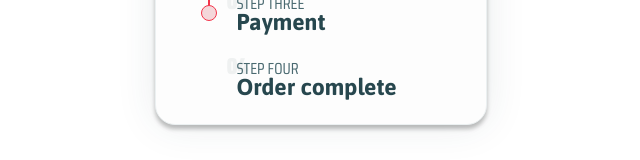
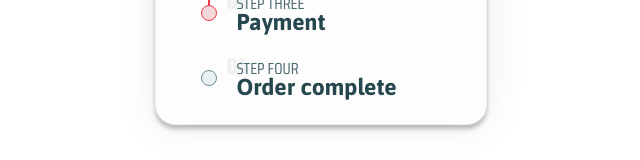
Before and after one commit to jmaloon/overhaul-front-end-test, a React (Vite) app: page / in a window 1280 px wide. Shown: the part 419-579 px from the top of the page, without its empty margins (319-959 px from the left). Built offline with nearby package versions, Linux system fonts and the light colour scheme.

Commit message:
add default state circle indicator

```diff
--- a/src/Step.tsx
+++ b/src/Step.tsx
@@ -1,6 +1,7 @@
 import "./Step.css";
 import stepCompletedSrc from "./assets/step-completed.svg";
 import stepCurrentSrc from "./assets/step-current.svg";
+import stepDefaultSrc from "./assets/step-default.svg";
 
 type StepProps = {
   stepNumber: number;
@@ -25,9 +26,17 @@ export default function Step({
             src={stepCompletedSrc}
           />
         ) : state === "current" ? (
-          <img alt="" className="step-indicator" src={stepCurrentSrc} />
+          <img
+            alt="active circle"
+            className="step-indicator"
+            src={stepCurrentSrc}
+          />
         ) : (
-          <div className="step-indicator" />
+          <img
+            alt="inactive circle"
+            className="step-indicator"
+            src={stepDefaultSrc}
+          />
         )}
       </div>
       <div className="step-content">
```
Also changed, not shown: src/assets/step-default.svg (added).
